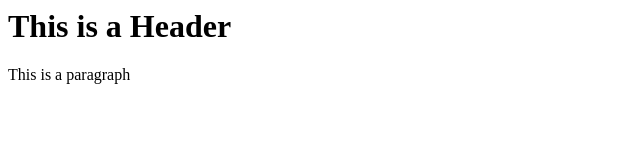
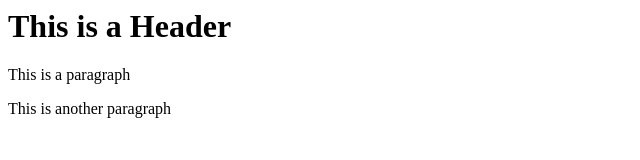
Before and after one commit to chrisff87/git-test, a plain HTML site: page index.html in a window 1280 px wide. Shown: the whole page, without its empty margins (0-640 px from the left). Drawn offline with Linux system fonts and the light colour scheme.

Commit message:
third commit

```diff
--- a/index.html
+++ b/index.html
@@ -2,5 +2,7 @@
     <body>
         <h1>This is a Header</h1>
         <p>This is a paragraph</p>
+        <p>This is another paragraph
+        </p>
     </body>
 </html>
```
